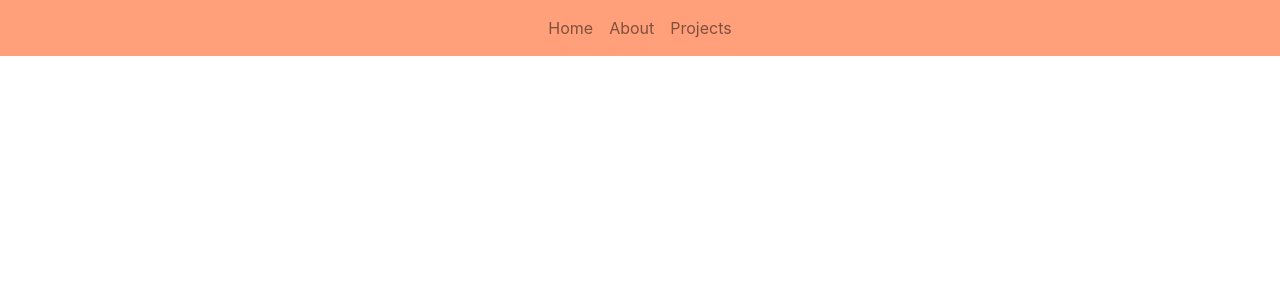
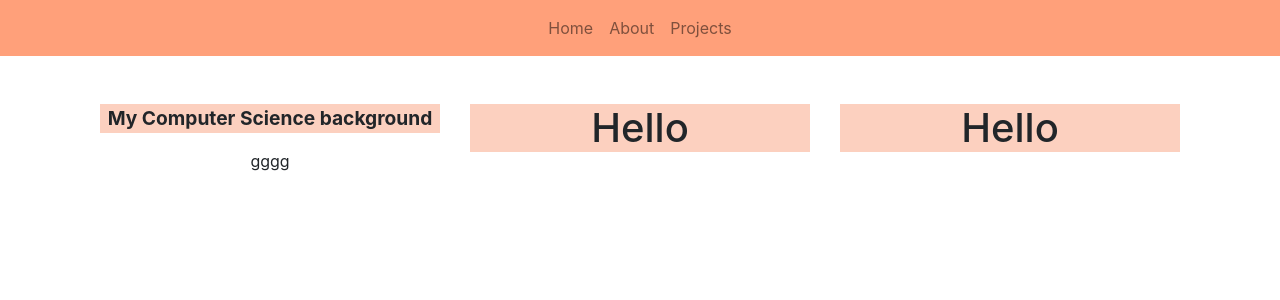
Before and after one commit to Chrisartrip921/MySite, a React (Create React App) app: page /about in a window 1280 px wide. Shown: the top 300 px of the page. Built offline with nearby package versions, Linux system fonts and the light colour scheme.

Commit message:
forgot to change route paths back to normal

```diff
--- a/src/App.js
+++ b/src/App.js
@@ -18,8 +18,8 @@ function App() {
 
         <Switch>
           <Route exact path="/" component={Home} />
-          <Route path="/MySite/#/about" component={About} />
-          <Route path="/MySite/#/projects" component={Projects} />
+          <Route path="/about" component={About} />
+          <Route path="/projects" component={Projects} />
 
         </Switch>
 
```
